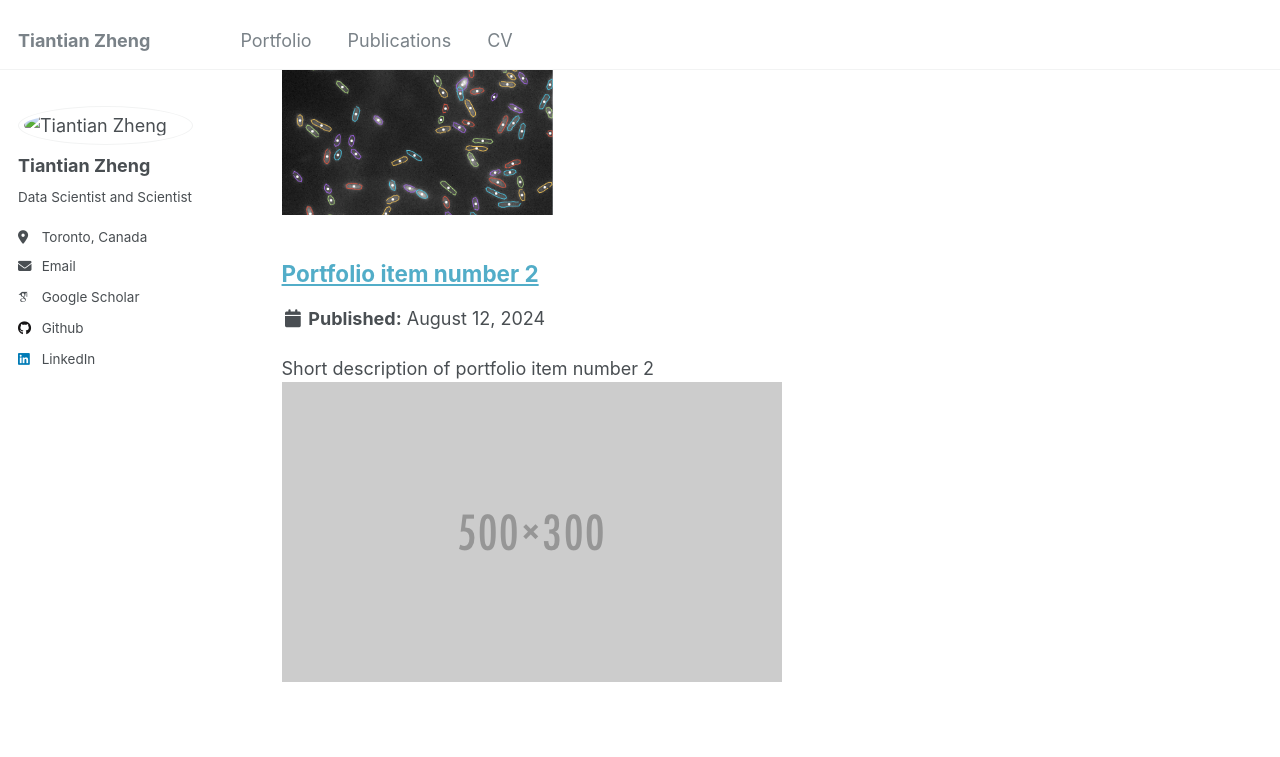
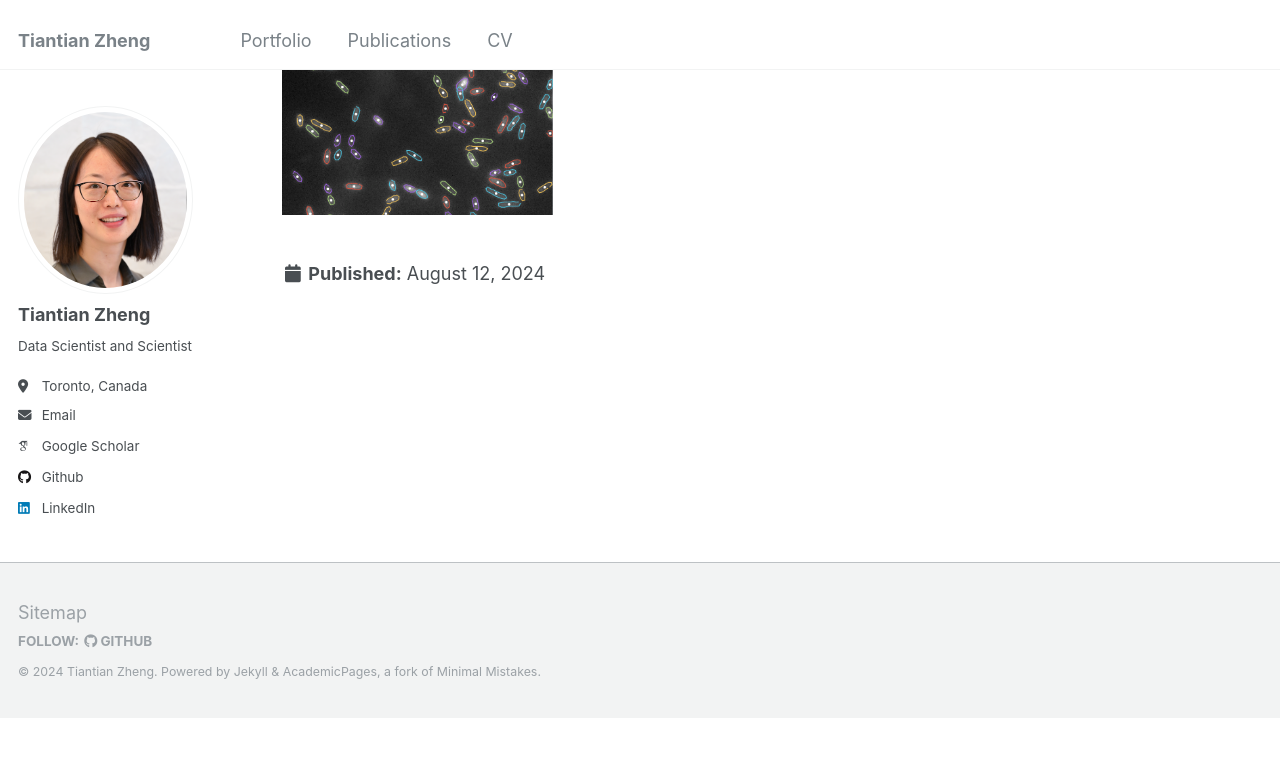
Before and after one commit to tz545/tz545.github.io, a Jekyll site: the page built from _pages/portfolio.html, in a window 1280 px wide and 900 px high, scrolled down 324 px. Shown: the top 757 px of the window. Built offline with Jekyll 4.4.1, drawn with Linux system fonts in a browser that asks for light colours; some web fonts are replaced; after the commit the page ends 1041 px from its top, so only the background shows below that.

```diff
--- a/_config.yml
+++ b/_config.yml
@@ -21,7 +21,7 @@ repository               : "tz545/tz545.github.io"
 #               Additional customization can be done by editing /_includes/author-profile.html
 author:
   # Biographic information
-  avatar           : "images/mugshot.png"
+  avatar           : "mugshot.png"
   name             : "Tiantian Zheng"
   pronouns         : # example: "she/her"
   bio              : "Data Scientist and Scientist"
--- a/_portfolio/portfolio-2.html
+++ /dev/null
@@ -1,7 +0,0 @@
----
-title: "Portfolio item number 2"
-excerpt: "Short description of portfolio item number 2 <br/><img src='/images/500x300.png'>"
-collection: portfolio
----
-
-This is an item in your portfolio. It can be have images or nice text. If you name the file .md, it will be parsed as markdown. If you name the file .html, it will be parsed as HTML.
```
Also changed, not shown: _portfolio/portfolio-2.md (added, +7 -0 lines).
